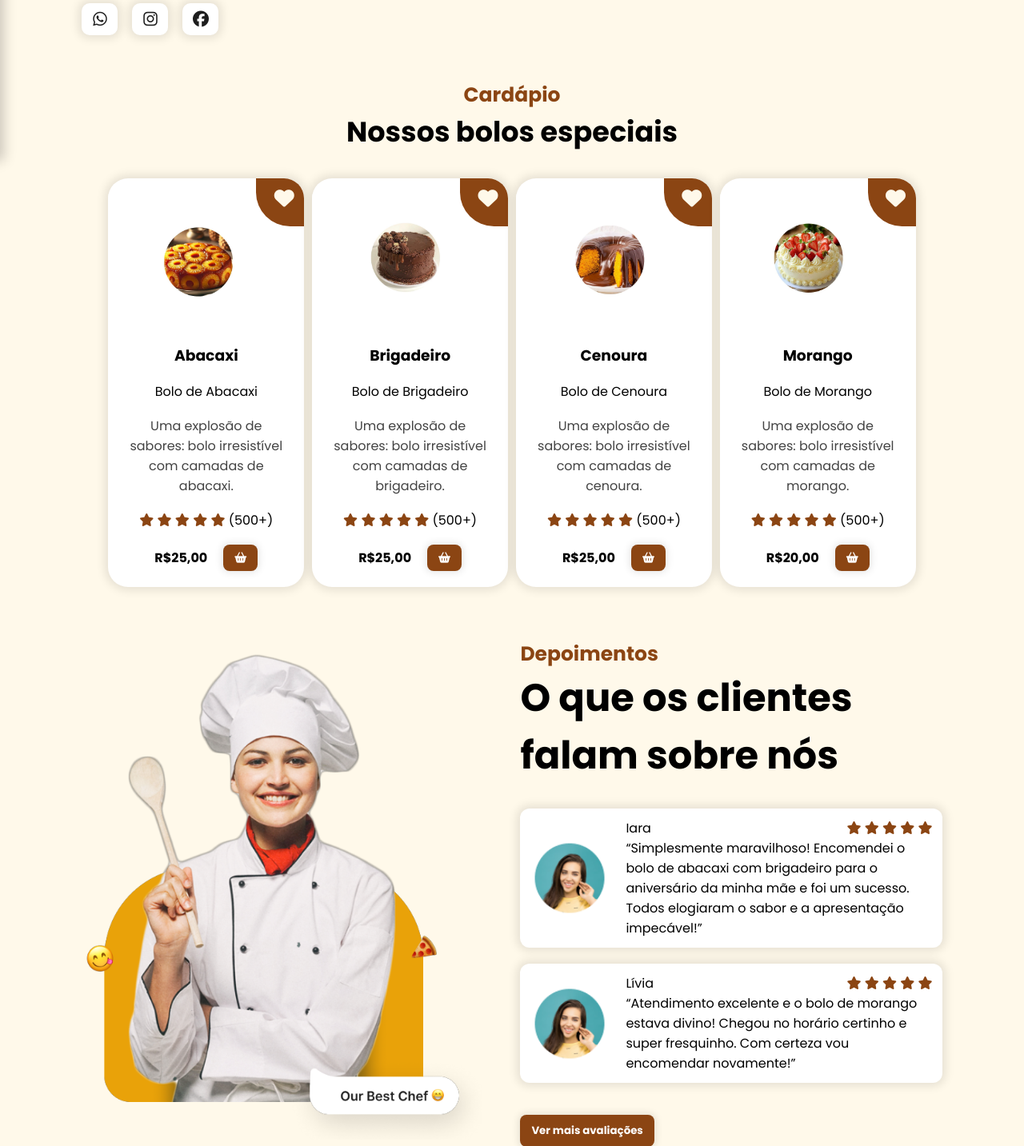
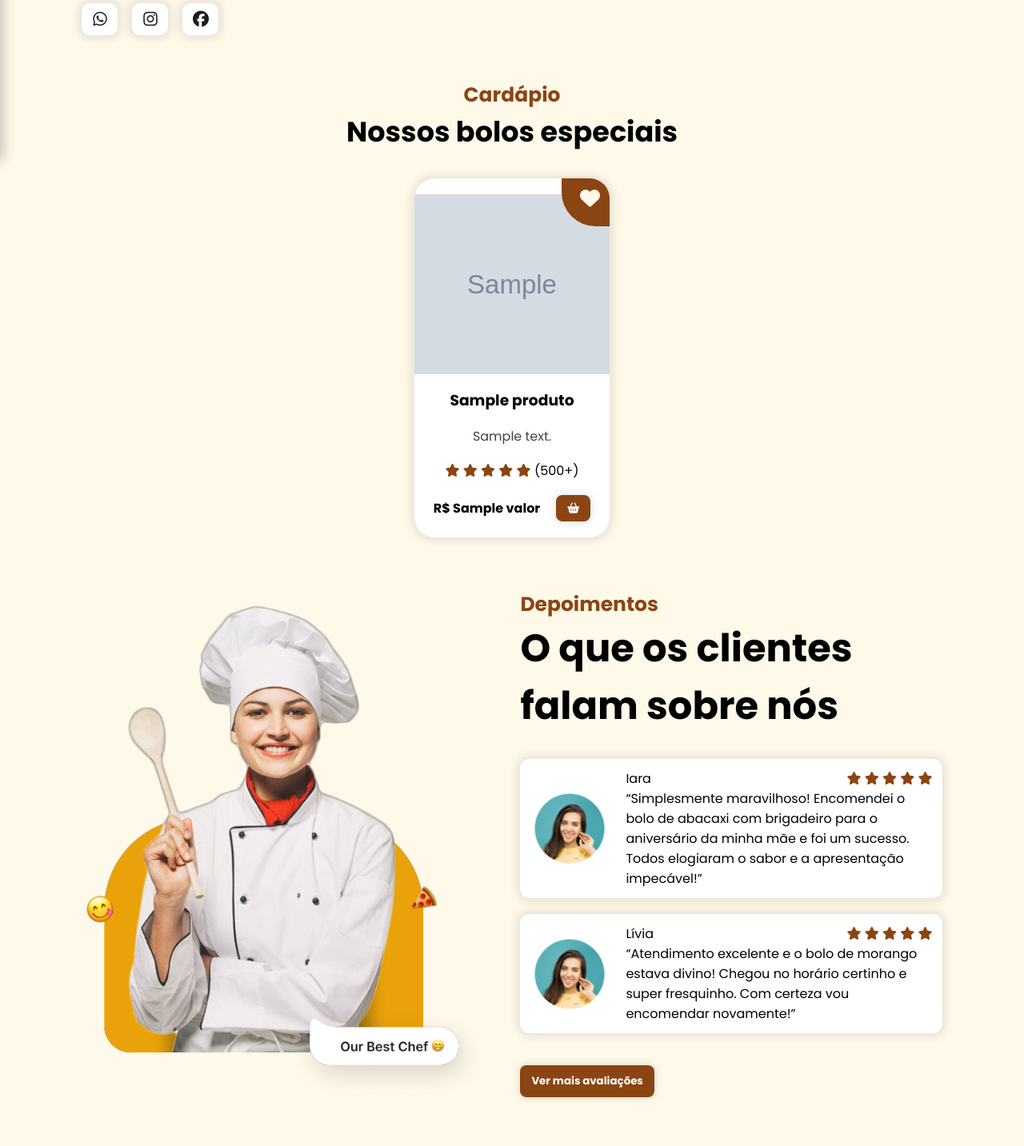
Before and after one commit to CAdagoberto/projetoJava, a Node server app: template views/index.ejs in a window 1280 px wide. Shown: the part 599-2032 px from the top of the page at 80% size. Run offline with Node 20, Linux system fonts and the light colour scheme; the template is opened without the code that fills it: most values are stand-ins (such as "Sample title", 1, 10 or a date in 2020); grey boxes marked "Sample" are stand-in pictures.

Commit message:
Modificando nome pagina

```diff
--- a/index.js
+++ b/index.js
@@ -20,7 +20,20 @@ app.use(express.json());
 
 
 app.get("/", (req, res) => {
-    res.render("index")
+    const dbPath = path.join(__dirname, 'src', 'database', 'db.json');
+
+    let dados = { produtos: [], pedidos: [] };
+
+    if (fs.existsSync(dbPath)) {
+        const conteudo = fs.readFileSync(dbPath, "utf8");
+        try {
+            dados = JSON.parse(conteudo);
+        } catch (err) {
+            console.error("Erro ao ler o JSON:", err);
+        }
+    }
+
+    res.render("index", { produtos: dados.produtos });
 })
 
 app.get("/login", (req, res) => {
--- a/views/index.ejs
+++ b/views/index.ejs
@@ -17,7 +17,7 @@
         </p>
 
         <div id="cta_buttons">
-          <a href="#" class="btn-default">
+          <a href="/cardapio" class="btn-default">
             Ver cardápio
           </a>
 
@@ -56,20 +56,18 @@
       <h3 class="section-subtitle">Nossos bolos especiais</h3>
 
       <div id="dishes">
+        <% produtos.forEach(produto => { %>
+
         <div class="dish">
           <div class="dish-heart">
             <i class="fa-solid fa-heart"></i>
           </div>
 
-          <img src="../src/img/Abacaxi.jpg" alt="">
+          <img src="<%= produto.imagem %>" alt="" />
 
-          <h3 class="dish-title">
-            Abacaxi
-          </h3>Bolo de Abacaxi
+          <h3 class="dish-title"><%= produto.nome %></h3>
 
-          <span class="dish-description">
-            Uma explosão de sabores: bolo irresistível com camadas de abacaxi.
-          </span>
+          <span class="dish-description"> <%= produto.descricao %> </span>
 
           <div class="dish-rate">
             <i class="fa-solid fa-star"></i>
@@ -81,109 +79,15 @@
           </div>
 
           <div class="dish-price">
-            <h4>R$25,00</h4>
-            <button class="btn-default">
+            <h4>R$ <%= produto.valor %></h4>
+
+            <button class="btn-default" onclick="adicionarCarrinho(this)">
               <i class="fa-solid fa-basket-shopping"></i>
             </button>
           </div>
         </div>
 
-        <div class="dish">
-          <div class="dish-heart">
-            <i class="fa-solid fa-heart"></i>
-          </div>
-
-          <img src="../src/img/Brigadeiro.jpg" class="dish-image" alt="">
-
-          <h3 class="dish-title">
-            Brigadeiro
-          </h3>Bolo de Brigadeiro
-
-          <span class="dish-description">
-            Uma explosão de sabores: bolo irresistível com camadas de brigadeiro.
-          </span>
-
-          <div class="dish-rate">
-            <i class="fa-solid fa-star"></i>
-            <i class="fa-solid fa-star"></i>
-            <i class="fa-solid fa-star"></i>
-            <i class="fa-solid fa-star"></i>
-            <i class="fa-solid fa-star"></i>
-            <span>(500+)</span>
-          </div>
-
-          <div class="dish-price">
-            <h4>R$25,00</h4>
-            <button class="btn-default">
-              <i class="fa-solid fa-basket-shopping"></i>
-            </button>
-          </div>
-        </div>
-
-        <div class="dish">
-          <div class="dish-heart">
-            <i class="fa-solid fa-heart"></i>
-          </div>
-
-          <img src="../src/img/Cenoura.jpg" class="dish-image" alt="">
-
-          <h3 class="dish-title">
-            Cenoura
-          </h3>Bolo de Cenoura
-
-          <span class="dish-description">
-            Uma explosão de sabores: bolo irresistível com camadas de cenoura.
-          </span>
-
-          <div class="dish-rate">
-            <i class="fa-solid fa-star"></i>
-            <i class="fa-solid fa-star"></i>
-            <i class="fa-solid fa-star"></i>
-            <i class="fa-solid fa-star"></i>
-            <i class="fa-solid fa-star"></i>
-            <span>(500+)</span>
-          </div>
-
-          <div class="dish-price">
-            <h4>R$25,00</h4>
-            <button class="btn-default">
-              <i class="fa-solid fa-basket-shopping"></i>
-            </button>
-          </div>
-        </div>
-
-        <div class="dish">
-          <div class="dish-heart">
-            <i class="fa-solid fa-heart"></i>
-          </div>
-
-          <img src="../src/img/Morango.jpg" class="dish-image" alt="">
-
-          <h3 class="dish-title">
-            Morango
-          </h3>Bolo de Morango
-
-          <span class="dish-description">
-            Uma explosão de sabores: bolo irresistível com camadas de morango.
-          </span>
-
-          <div class="dish-rate">
-            <i class="fa-solid fa-star"></i>
-            <i class="fa-solid fa-star"></i>
-            <i class="fa-solid fa-star"></i>
-            <i class="fa-solid fa-star"></i>
-            <i class="fa-solid fa-star"></i>
-            <span>(500+)</span>
-          </div>
-
-          <div class="dish-price">
-            <h4>R$20,00</h4>
-            <button class="btn-default">
-              <i class="fa-solid fa-basket-shopping"></i>
-            </button>
-          </div>
-        </div>
-      </div>
+        <% }) %>
     </section>
 
     <section id="testimonials">
--- a/views/partials/head.ejs
+++ b/views/partials/head.ejs
@@ -15,5 +15,5 @@
   <script src="https://cdnjs.cloudflare.com/ajax/libs/jquery/3.7.1/jquery.min.js" integrity="sha512-v2CJ7UaYy4JwqLDIrZUI/4hqeoQieOmAZNXBeQyjo21dadnwR+8ZaIJVT8EE2iyI61OV8e6M8PP2/4hpQINQ/g==" crossorigin="anonymous" referrerpolicy="no-referrer">
   </script>
   <script src="https://unpkg.com/scrollreveal"></script>
-  <title>Bolos Food</title>
+  <title>Bella Dolcezza</title>
 </head>
```
